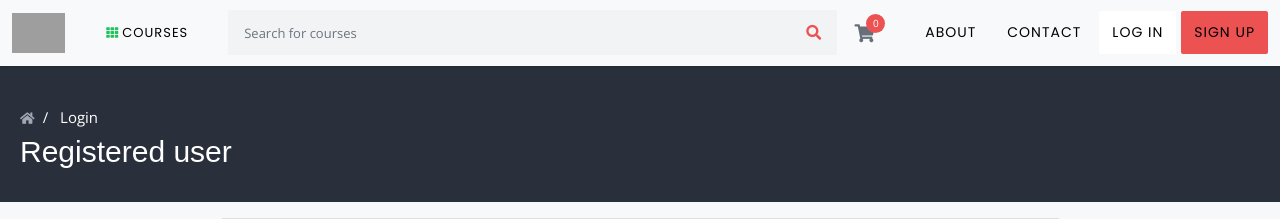
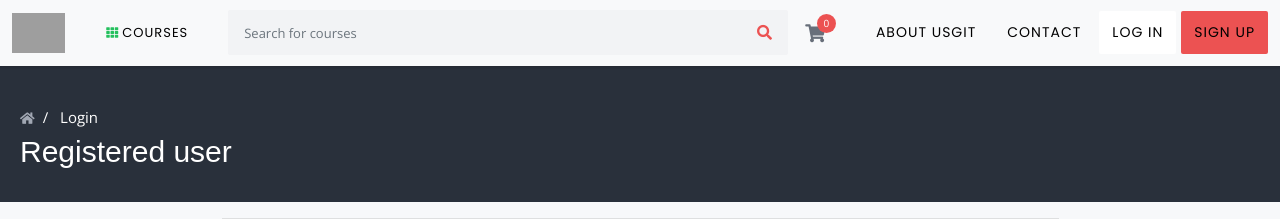
Before and after one commit to AsardeenCJ7/upbrightLMSUpdate, a CodeIgniter app: page /database/index.php/home/login in a window 1280 px wide. Shown: the top 219 px of the page. Run offline with CodeIgniter, Linux system fonts and the light colour scheme; data comes from the database, SQL or seed files in the repository; data that the repository does not hold is empty; some libraries are stand-ins or nearby versions; grey boxes are pictures that could not be loaded.

Commit message:
update about to about us test

```diff
--- a/application/views/frontend/default/logged_out_header.php
+++ b/application/views/frontend/default/logged_out_header.php
@@ -62,7 +62,7 @@ body {
           <span class="signin-box-move-desktop-helper"></span>
           <div class="sign-in-box btn-group">
             <!--Here gen class to use css purpose-->
-          <a href="<?php echo site_url('home/login'); ?>" class="btn btn-sign-in gen" style="background:transparent;"><?php echo site_phrase('About'); ?></a>
+          <a href="<?php echo site_url('home/login'); ?>" class="btn btn-sign-in gen" style="background:transparent;"><?php echo site_phrase('About_Usgit '); ?></a>
           <a href="<?php echo site_url('home/login'); ?>" class="btn btn-sign-in gen" style="background:transparent;"><?php echo site_phrase('Contact'); ?></a>
             <a href="<?php echo site_url('home/login'); ?>" class="btn btn-sign-in"><?php echo site_phrase('log_in'); ?></a>
 
```
